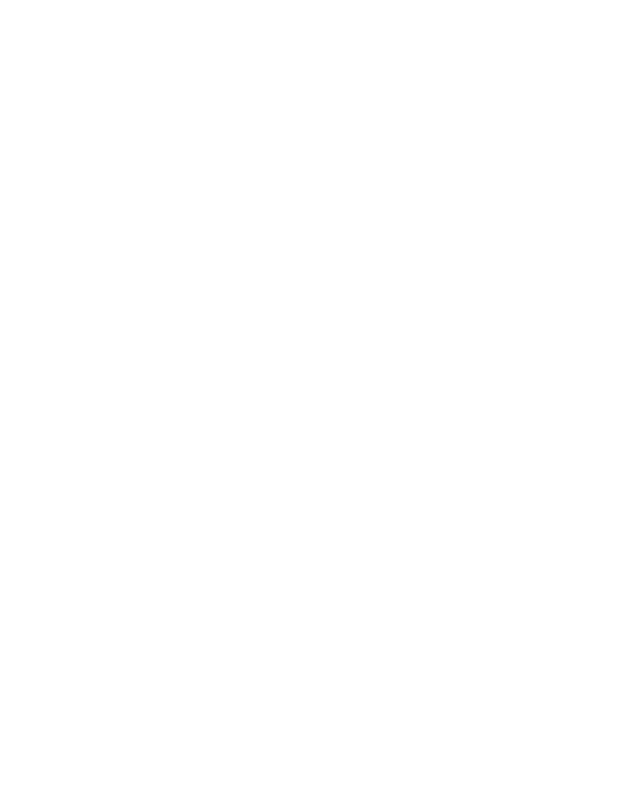
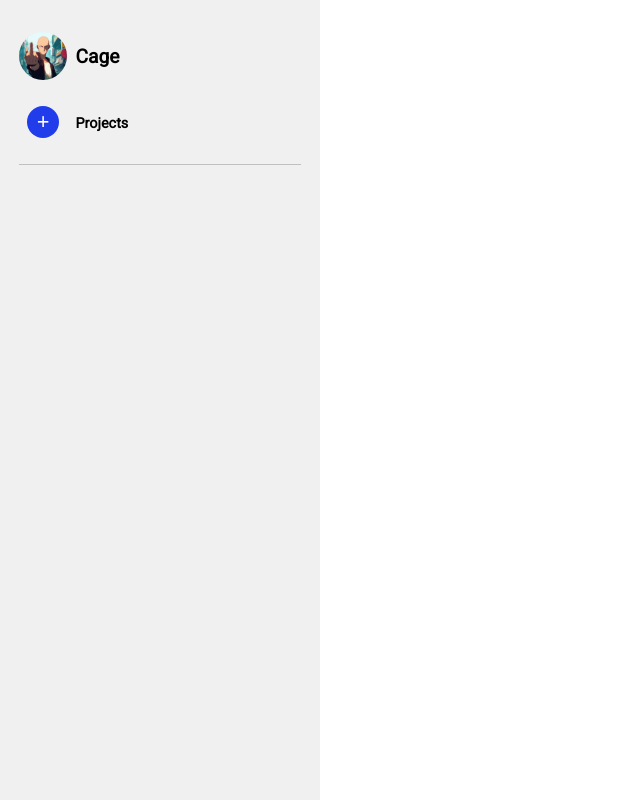
Before and after one commit to Cage4D/Todo-List, a website built with webpack: page src/template.html in a window 1280 px wide. Shown: the whole page, without its empty margins (0-640 px from the left). Built offline with nearby package versions, Linux system fonts and the light colour scheme.

Commit message:
implement: Sidebar Profile structure

```diff
--- a/src/template.html
+++ b/src/template.html
@@ -6,6 +6,18 @@
     <title></title>
 </head>
 <body>
-
+    <div class="container">
+        <div id="sidebar">
+            <div class="head">
+                <img src="../img/saitama.jpg" alt="akatsuki" id="dp">
+                <div>Cage</div>
+                <div>+</div>
+                <div>Projects</div>
+                <div></div>
+            </div>
+            <div class="projects"></div>
+        </div>
+        <div id="main"></div>
+    </div>
 </body>
 </html>
```
